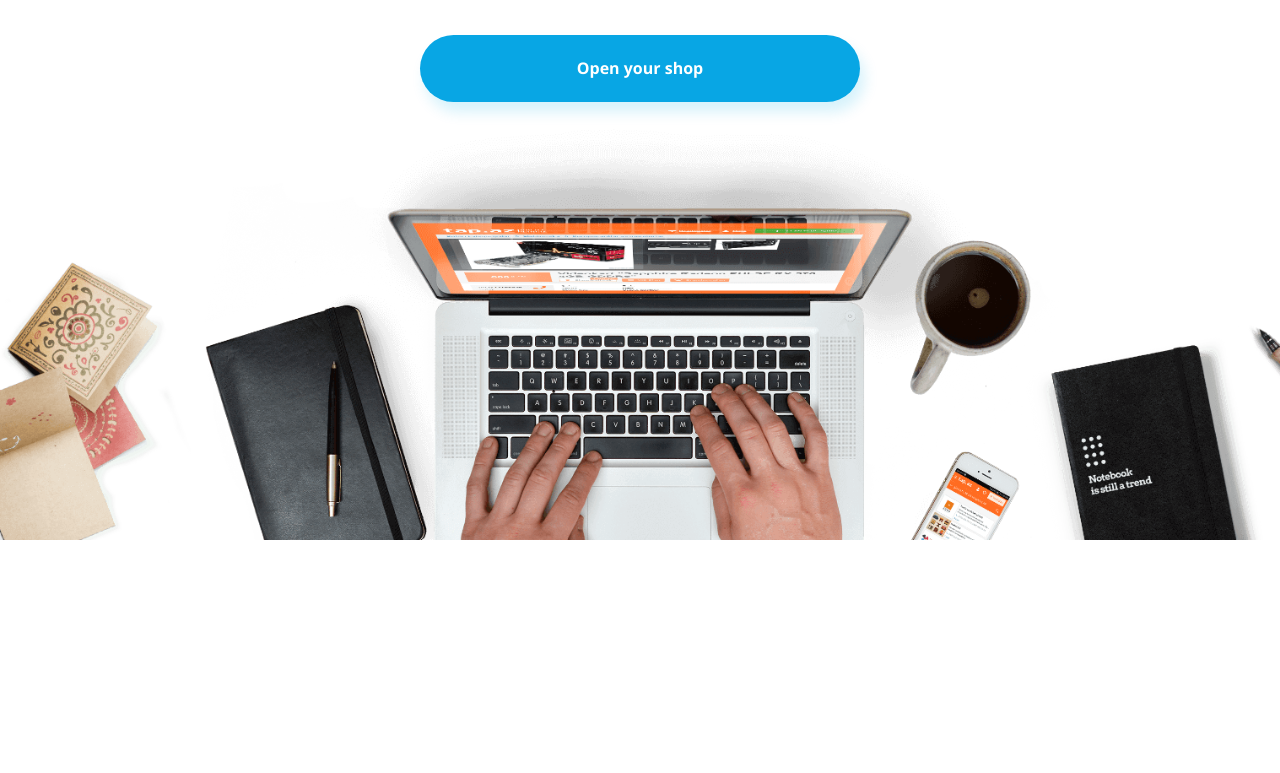
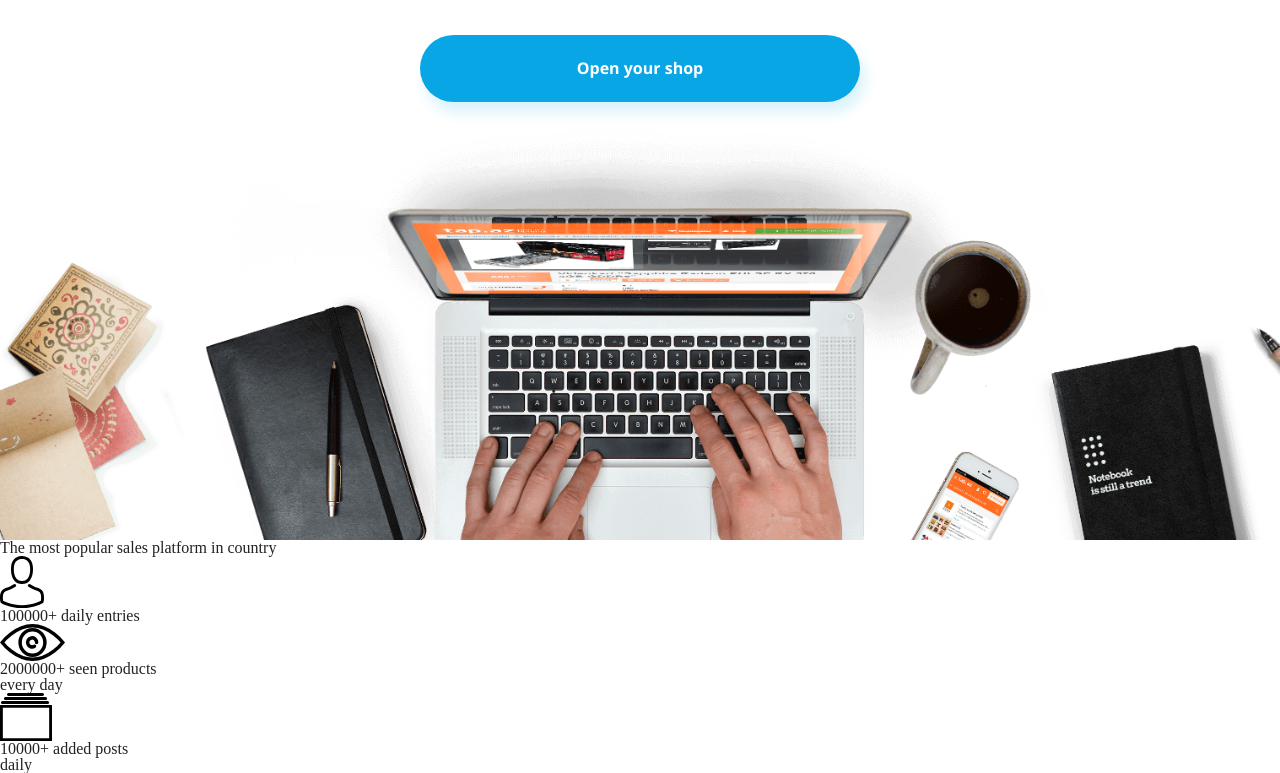
Before and after one commit to pawel-peksa/BestShop, a plain HTML site: page index.html in a window 1280 px wide. Shown: the part 260-1033 px from the top of the page. Before the commit the page ends 800 px from the top, so only its background shows below. Drawn offline with nearby package versions, Linux system fonts and the light colour scheme.

Commit message:
create structure for statistics section

```diff
--- a/index.html
+++ b/index.html
@@ -16,6 +16,7 @@
 </head>
 
 <body>
+
   <header>
     <div class="container flex--spacebetween">
       <span class="header__logo">BestShop</span>
@@ -30,12 +31,45 @@
       </nav>
     </div>
   </header>
+
   <section class="open__section">
     <h1>Sell More!</h1>
     <p>Open shop on our platform and increase your sales</p>
     <a href="/" class="open__cta">Open your shop</a>
     <img src="assets/Background.png" class="open__background" alt="Top view on desk with laptop, phone, coffe and notebooks">
   </section>
+
+  <section class="statistics__section">
+    <div class="container statistics_container">
+      <h2>The most popular sales platform in country</h2>
+      <div class="statistics__wrapper">
+        <div class="statistics__column">
+          <div class="statistics__circle circle--redish">
+            <img src="assets/person.svg" alt="" class="statistics__icon">
+          </div>
+          <span class="statistics__numbers">100000+</span>
+          <span class="statistics__caption">daily entries</span>
+        </div>
+
+        <div class="statistics__column">
+          <div class="statistics__circle circle--primary">
+            <img src="assets/eye.svg" alt="" class="statistics__icon">
+          </div>
+          <span class="statistics__numbers">2000000+</span>
+          <span class="statistics__caption">seen products <br>every day</span>
+        </div>
+
+        <div class="statistics__column">
+          <div class="statistics__circle circle--green">
+            <img src="assets/catalog.svg" alt="" class="statistics__icon">
+          </div>
+          <span class="statistics__numbers">10000+</span>
+          <span class="statistics__caption">added posts <br>daily</span>
+        </div>
+      </div>
+    </div>
+  </section>
+
 </body>
 
 </html>
```
